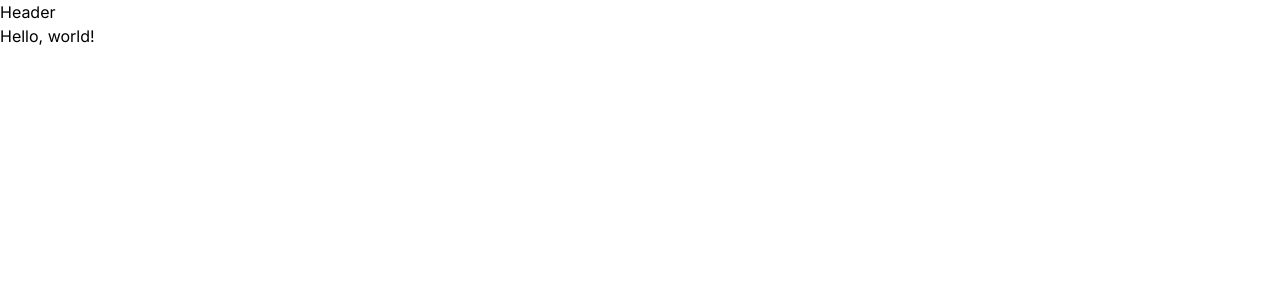
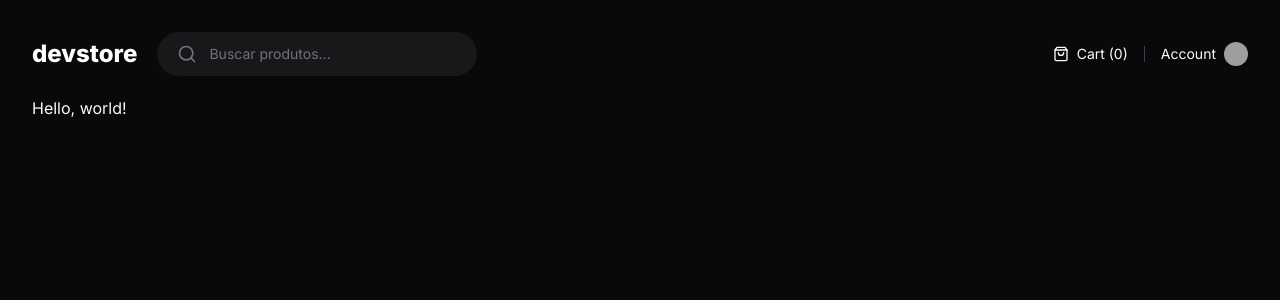
Before and after one commit to amazingbits/rocketseat-curso-nextjs, a Next.js app: page / in a window 1280 px wide. Shown: the top 300 px of the page. Built offline with nearby package versions, Linux system fonts and the light colour scheme; grey boxes are pictures that could not be loaded.

Commit message:
configurando header da aplicacao

```diff
--- a/next.config.mjs
+++ b/next.config.mjs
@@ -1,4 +1,8 @@
 /** @type {import('next').NextConfig} */
-const nextConfig = {};
+const nextConfig = {
+  images: {
+    domains: ['github.com'],
+  },
+}
 
-export default nextConfig;
+export default nextConfig
--- a/package.json
+++ b/package.json
@@ -9,6 +9,7 @@
     "lint": "next lint"
   },
   "dependencies": {
+    "lucide-react": "^0.331.0",
     "next": "14.1.0",
     "react": "^18",
     "react-dom": "^18"
--- a/src/app/(store)/layout.tsx
+++ b/src/app/(store)/layout.tsx
@@ -3,7 +3,7 @@
 
 export default function StoreLayout({ children }: { children: ReactNode }) {
   return (
-    <div>
+    <div className="mx-auto grid min-h-screen w-full max-w-[1600px] grid-rows-[min-content_max-content] gap-5 p-8">
       <Header />
       {children}
     </div>
--- a/src/app/layout.tsx
+++ b/src/app/layout.tsx
@@ -17,7 +17,7 @@
 }>) {
   return (
     <html lang="pt-BR" className={inter.variable}>
-      <body>{children}</body>
+      <body className="bg-zinc-950 text-zinc-50 antialised">{children}</body>
     </html>
   )
 }
--- a/src/components/header.tsx
+++ b/src/components/header.tsx
@@ -1,3 +1,45 @@
+import Link from 'next/link'
+import { Search, ShoppingBag } from 'lucide-react'
+import Image from 'next/image'
+
 export function Header() {
-  return <div>Header</div>
+  return (
+    <div className="flex items-center justify-between">
+      <div className="flex items-center gap-5">
+        <Link href="/" className="text-2xl font-extrabold text-white">
+          devstore
+        </Link>
+
+        <form className="flex w-[320px] items-center gap-3 rounded-full bg-zinc-900 px-5 py-3 ring-zinc-700">
+          <Search className="w-5 h-5 text-zinc-500" />
+          <input
+            type="text"
+            placeholder="Buscar produtos..."
+            className="flex-1 bg-transparent text-sm outline-none placeholder:text-zinc-500"
+          />
+        </form>
+      </div>
+      <div className="flex items-center gap-4">
+        <div className="flex items-center gap-2">
+          <ShoppingBag className="h-4 w-4" />
+
+          <span className="text-sm">Cart (0)</span>
+        </div>
+
+        <div className="w-px h-4 bg-zinc-700" />
+
+        <Link href="/" className="flex items-center gap-2 hover:underline">
+          <span className="text-sm">Account</span>
+
+          <Image
+            src="https://github.com/amazingbits.png"
+            className="h-6 w-6 rounded-full"
+            width={24}
+            height={24}
+            alt="Guilherme Andrade"
+          />
+        </Link>
+      </div>
+    </div>
+  )
 }
```
Also changed, not shown: 1 other file (tests, documents, lock files or other folders).
